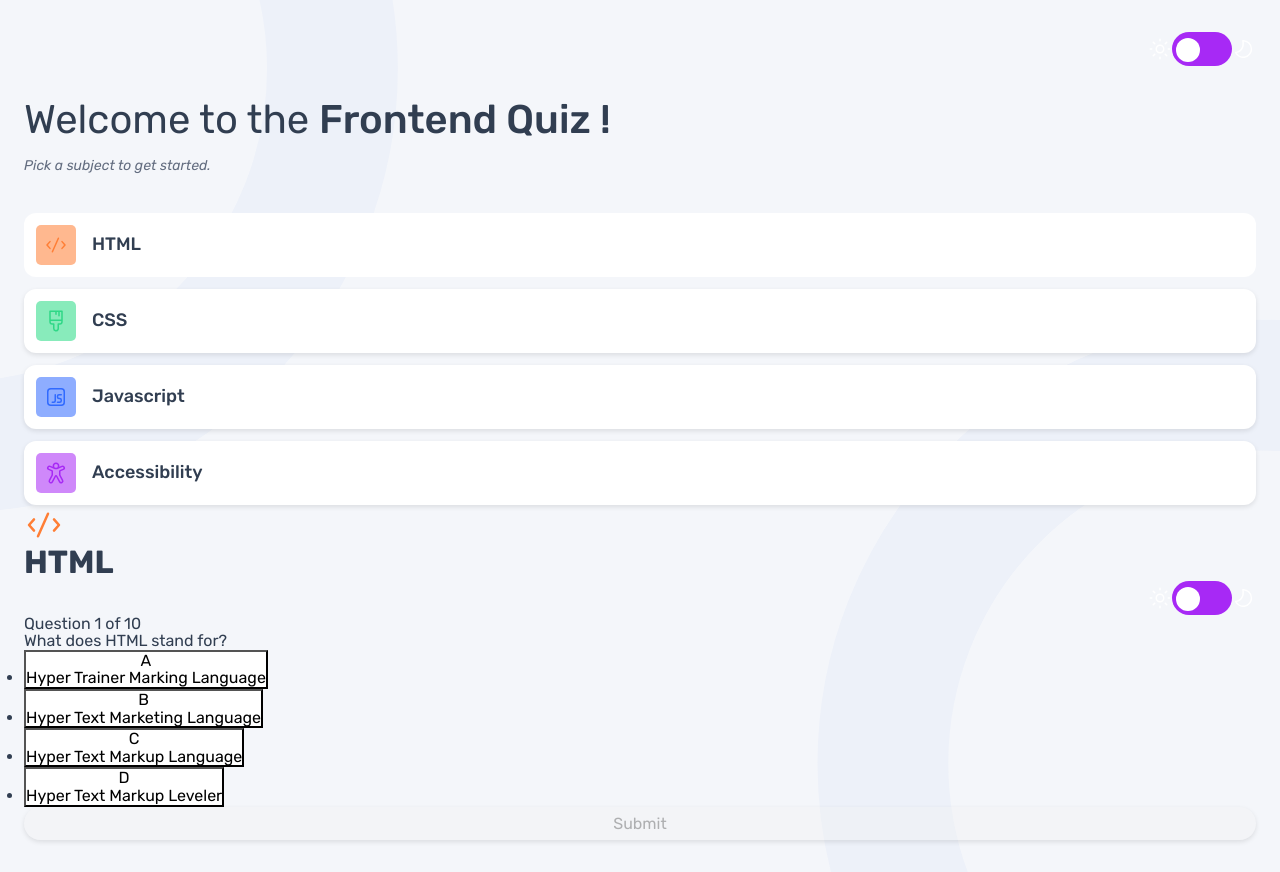
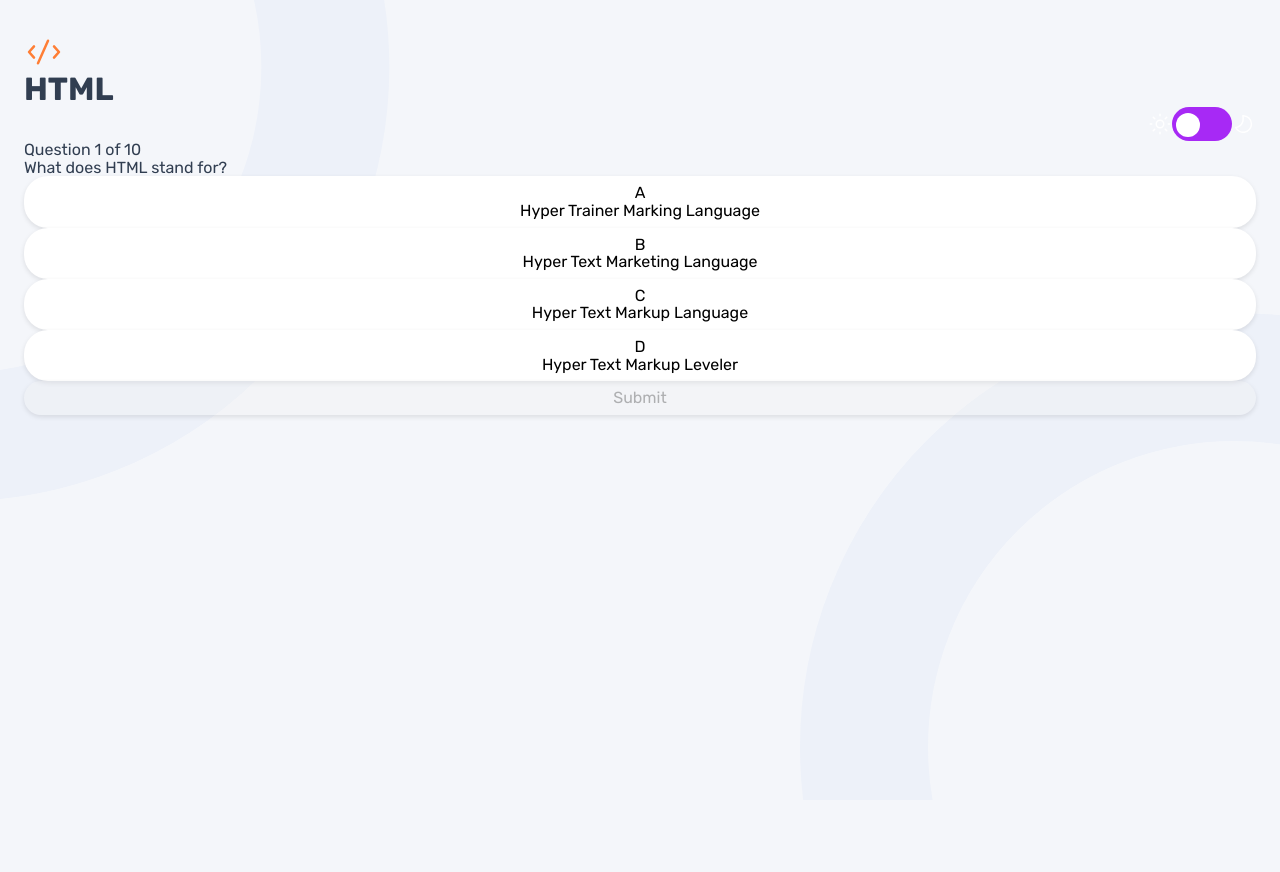
Before and after one commit to mayor-creator/frontend_quiz_app, a React (Vite) app: page / in a window 1280 px wide. Both pictures are taken after a click on the button "HTML". After the commit the page ends 800 px from the top, so only its background shows below. Built offline with nearby package versions, Linux system fonts and the light colour scheme.

Commit message:
Refactor QuizStartMenu; add state management for quiz start and improve layout structure

```diff
--- a/src/App.css
+++ b/src/App.css
@@ -54,3 +54,7 @@ body {
     background-repeat: no-repeat;
   }
 }
+
+li {
+  list-style: none;
+}
--- a/src/component/QuizMenu/QuizStartMenu.jsx
+++ b/src/component/QuizMenu/QuizStartMenu.jsx
@@ -1,5 +1,6 @@
+import { useState } from "react";
+
 import { ThemeToggle } from "../Theme/Theme.jsx";
-
 import { QuizButton } from "../ui/QuizMenuButton/QuizButton.jsx";
 import { HtmlQuiz } from "../HtmlQuiz/HtmlQuiz.jsx";
 
@@ -10,7 +11,17 @@ import accessibilityIcon from "../../assets/images/icon-accessibility.svg";
 import styles from "./QuizStartMenu.module.css";
 
 export function QuizStartMenu() {
+  const [isHtmlQuizStarted, setIsHtmlQuizStarted] = useState(false);
+
+  const handleHtmlQuizStart = () => {
+    setIsHtmlQuizStarted(true);
+  };
+
   return (
+    <>
+      {isHtmlQuizStarted && <HtmlQuiz />}
+
+      {!isHtmlQuizStarted && (
         <>
           <header>
             <ThemeToggle />
@@ -23,14 +34,24 @@ export function QuizStartMenu() {
                   Welcome to the{" "}
                   <span className={styles.titleSpanText}>Frontend Quiz !</span>
                 </h1>
-            <p className={styles.subjectText}>Pick a subject to get started.</p>
+                <p className={styles.subjectText}>
+                  Pick a subject to get started.
+                </p>
               </div>
             </div>
             <div className={styles.buttonContainer}>
               <div>
-            <QuizButton className={styles.btn}>
+                <QuizButton
+                  className={styles.btn}
+                  onClick={handleHtmlQuizStart}
+                >
                   <div className={`${styles.imgBox} ${styles.html}`}>
-                <img src={htmlIcon} alt="html icon" width={24} height={24} />
+                    <img
+                      src={htmlIcon}
+                      alt="html icon"
+                      width={24}
+                      height={24}
+                    />
                   </div>
                   <div className={styles.textBox}>
                     <p>HTML</p>
@@ -79,8 +100,8 @@ export function QuizStartMenu() {
               </div>
             </div>
           </main>
-
-      <HtmlQuiz />
+        </>
+      )}
     </>
   );
 }
--- a/src/component/Title/Title.jsx
+++ b/src/component/Title/Title.jsx
@@ -8,10 +8,10 @@ export function Title({ title, icon }) {
         </div>
         <div>
           <h1>{title}</h1>
-          <div>
-            <ThemeToggle />
-          </div>
         </div>
+      </div>
+      <div>
+        <ThemeToggle />
       </div>
     </>
   );
--- a/src/component/ui/QuizQuestionButton/QuizQuestion.jsx
+++ b/src/component/ui/QuizQuestionButton/QuizQuestion.jsx
@@ -1,7 +1,9 @@
-export function QuizQuestion({ type, children, ...delegated }) {
+import styles from "./QuizQuestion.module.css";
+
+export function QuizQuestion({ className, type, children, ...delegated }) {
   return (
     <>
-      <button {...delegated}>
+      <button className={`${styles.button} ${className}`} {...delegated}>
         <div>{type}</div>
         <div>{children}</div>
       </button>
```
Lines whose indentation alone changed are shown as unchanged.
